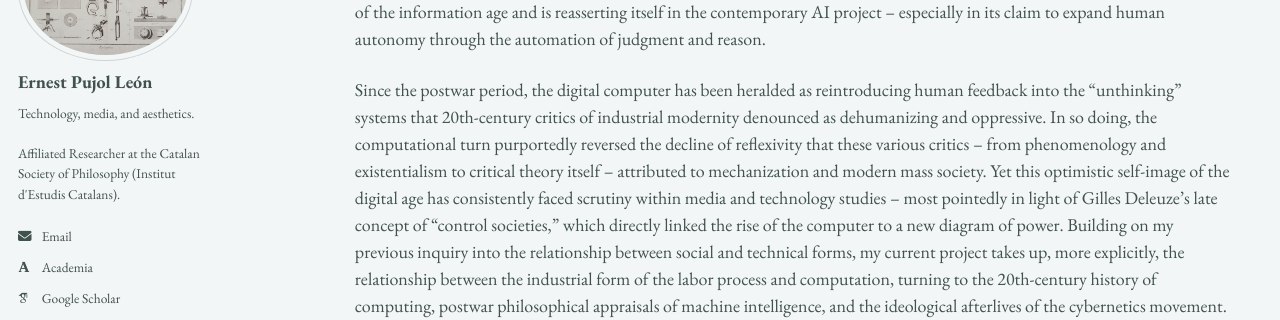
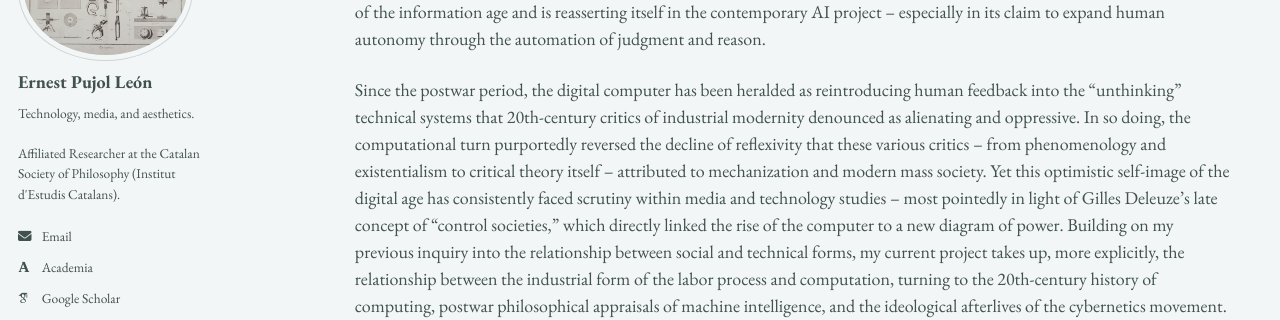
Before and after one commit to epujol90/epujol90.github.io, a Jekyll site: the page built from _pages/research.md, in a window 1280 px wide and 900 px high, scrolled down 1560 px. Shown: the part 182-502 px from the top of the window. Built offline with Jekyll 4.4.1, drawn with Linux system fonts in a browser that asks for light colours; some web fonts are replaced; a script bundle is joined from its source files by our own code; library files that are not in the unit come from our copies; some of the changed text lies outside the part shown.

Commit message:
Update research.md

```diff
--- a/_pages/research.md
+++ b/_pages/research.md
@@ -27,7 +27,7 @@ My doctoral work centered on the _longue durée_ of industrial modernity and wha
 
 As I revise this work into a monograph, my ongoing research traces how the core dynamic of subsumption has steered the course of the information age and is reasserting itself in the contemporary AI project -- especially in its claim to expand human autonomy through the automation of judgment and reason.
 
-Since the postwar period, the digital computer has been heralded as reintroducing human feedback into the "unthinking" systems that 20th-century critics of industrial modernity denounced as dehumanizing and oppressive. In so doing, the computational turn purportedly reversed the decline of reflexivity that these various critics -- from phenomenology and existentialism to critical theory itself -- attributed to mechanization and modern mass society. Yet this optimistic self-image of the digital age has consistently faced scrutiny within media and technology studies -- most pointedly in light of Gilles Deleuze's late concept of “control societies," which directly linked the rise of the computer to a new diagram of power. Building on my previous inquiry into the relationship between social and technical forms, my current project takes up, more explicitly, the relationship between the industrial form of the labor process and computation, turning to the 20th-century history of computing, postwar philosophical appraisals of machine intelligence, and the ideological afterlives of the cybernetics movement. Through this constellation, I aim to ask how the ontology of computing machines is bound up with the sociality of capitalist life -- and whether the socialized intelligence they harness truly foretells its overcoming.
+Since the postwar period, the digital computer has been heralded as reintroducing human feedback into the "unthinking" technical systems that 20th-century critics of industrial modernity denounced as alienating and oppressive. In so doing, the computational turn purportedly reversed the decline of reflexivity that these various critics -- from phenomenology and existentialism to critical theory itself -- attributed to mechanization and modern mass society. Yet this optimistic self-image of the digital age has consistently faced scrutiny within media and technology studies -- most pointedly in light of Gilles Deleuze's late concept of “control societies," which directly linked the rise of the computer to a new diagram of power. Building on my previous inquiry into the relationship between social and technical forms, my current project takes up, more explicitly, the relationship between the industrial form of the labor process and computation, turning to the 20th-century history of computing, postwar philosophical appraisals of machine intelligence, and the ideological afterlives of the cybernetics movement. Through this constellation, I aim to ask how the ontology of computing machines is bound up with the sociality of capitalist life -- and whether the socialized intelligence they harness truly foretells its overcoming.
 <br>
 <br>
 
```
